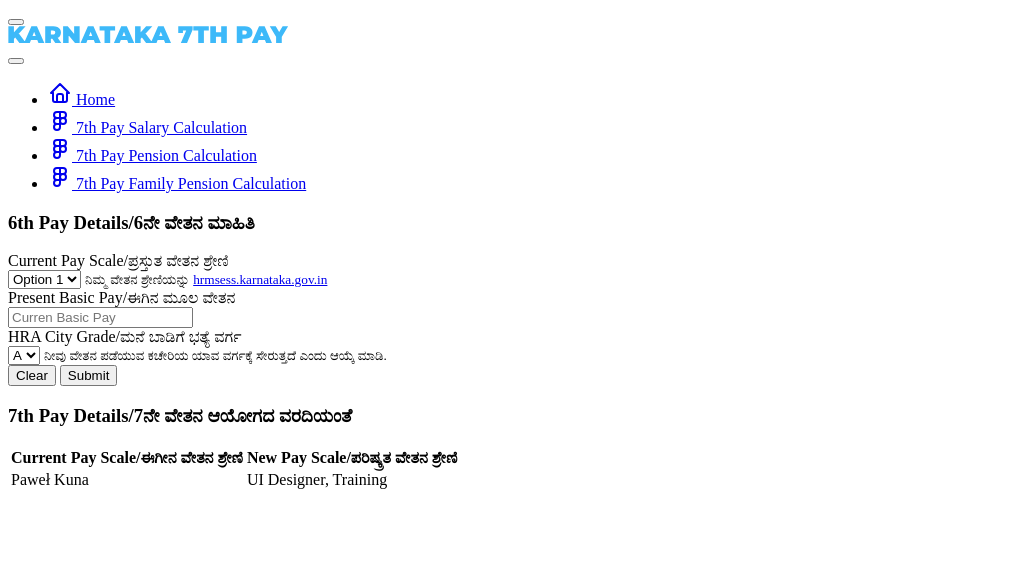
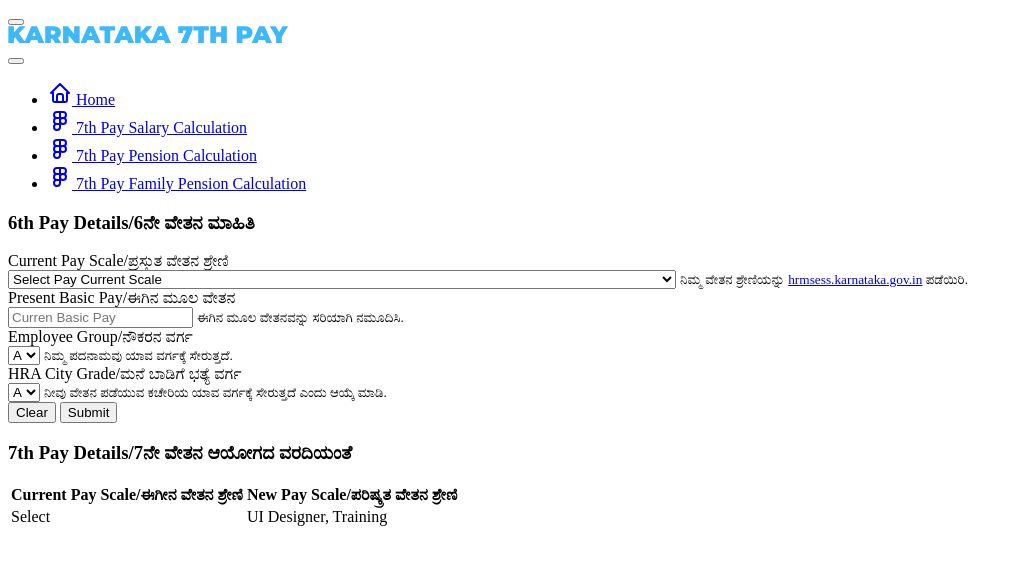
Before and after one commit to navabiradar/7thpaykarnataka, a SvelteKit app: page /7thPaySalaryCalculation in a window 1280 px wide. Shown: the top 564 px of the page, without its empty margins (0-1022 px from the left). Built offline with nearby package versions, Linux system fonts and the light colour scheme.

Commit message:
Updated PayScale

```diff
--- a/src/routes/7thPaySalaryCalculation/+page.svelte
+++ b/src/routes/7thPaySalaryCalculation/+page.svelte
@@ -1,4 +1,11 @@
 <script>
+
+  let formValues = {
+    "basicPay" : 0,
+    "payScale" : "Select",
+    "hraGroup" : "",
+    "group" : "",
+  }
 
 </script>
 
@@ -13,13 +20,35 @@
             <div class="mb-3">
               <label class="form-label required" for="">Current Pay Scale/ಪ್ರಸ್ತುತ ವೇತನ ಶ್ರೇಣಿ</label>
               <div>
-                <select class="form-select">
-                    <option>Option 1</option>
+                <select class="form-select" bind:value={formValues.payScale}>
+                  <option value="Select">Select Pay Current Scale</option>
+                  <option value='17000-400-18600-450-20400-500-22400-550-24600-600-27000-650-28950'>6th-Pay/17000-400-18600-450-20400-500-22400-550-24600-600-27000-650-28950</option>
+                  <option value='18600-450-20400-500-22400-550-24600-600-27000-650-29600-750-32600'>6th-Pay/18600-450-20400-500-22400-550-24600-600-27000-650-29600-750-32600</option>
+                  <option value='19950-450-20400-500-22400-550-24600-600-27000-650-29600-750-32600-850-36000-950-37900'>6th-Pay/19950-450-20400-500-22400-550-24600-600-27000-650-29600-750-32600-850-36000-950-37900</option>
+                  <option value='21400-500-22400-550-24600-600-27000-650-29600-750-32600-850-36000-950-39800-1100-42000'>6th-Pay/21400-500-22400-550-24600-600-27000-650-29600-750-32600-850-36000-950-39800-1100-42000</option>
+                  <option value='23500-550-24600-600-27000-650-29600-750-32600-850-36000-950-39800-1100-46400-1250-47650'>6th-Pay/23500-550-24600-600-27000-650-29600-750-32600-850-36000-950-39800-1100-46400-1250-47650</option>
+                  <option value='27650-650-29600-750-32600-850-36000-950-39800-1100-46400-1250-52650'>6th-Pay/27650-650-29600-750-32600-850-36000-950-39800-1100-46400-1250-52650</option>
+                  <option value='30350-750-32600-850-36000-950-39800-1100-46400-1250-53900-1450-58250'>6th-Pay/30350-750-32600-850-36000-950-39800-1100-46400-1250-53900-1450-58250</option>
+                  <option value='33450-850-36000-950-39800-1100-46400-1250-53900-1450-62600'>6th-Pay/33450-850-36000-950-39800-1100-46400-1250-53900-1450-62600</option>
+                  <option value='37900-950-39800-1100-46400-1250-53900-1450-62600-1650-70850'>6th-Pay/37900-950-39800-1100-46400-1250-53900-1450-62600-1650-70850</option>
+                  <option value='40900-1100-46400-1250-53900-1450-62600-1650-72500-1900-78200'>6th-Pay/40900-1100-46400-1250-53900-1450-62600-1650-72500-1900-78200</option>
+                  <option value='43100-1100-46400-1250-53900-1450-62600-1650-72500-1900-83900'>6th-Pay/43100-1100-46400-1250-53900-1450-62600-1650-72500-1900-83900</option>
+                  <option value='45300-1100-46400-1250-53900-1450-62600-1650-72500-1900-83900-2200-88300'>6th-Pay/45300-1100-46400-1250-53900-1450-62600-1650-72500-1900-83900-2200-88300</option>
+                  <option value='52650-1250-53900-1450-62600-1650-72500-1900-83900-2200-97100'>6th-Pay/52650-1250-53900-1450-62600-1650-72500-1900-83900-2200-97100</option>
+                  <option value='56800-1450-62600-1650-72500-1900-83900-2200-97100-2500-99600'>6th-Pay/56800-1450-62600-1650-72500-1900-83900-2200-97100-2500-99600</option>
+                  <option value='67550-1650-72500-1900-83900-2200-97100-2500-104600'>6th-Pay/67550-1650-72500-1900-83900-2200-97100-2500-104600</option>
+                  <option value='74400-1900-83900-2200-97100-2500-109600'>6th-Pay/74400-1900-83900-2200-97100-2500-109600</option>
+                  <option value='82000-1900-83900-2200-97100-2500-112100-2800-117700'>6th-Pay/82000-1900-83900-2200-97100-2500-112100-2800-117700</option>
+                  <option value='90500-2200-97100-2500-112100-2800-123300'>6th-Pay/90500-2200-97100-2500-112100-2800-123300</option>
+                  <option value='97100-2500-112100-2800-128900-3100-141300'>6th-Pay/97100-2500-112100-2800-128900-3100-141300</option>
+                  <option value='104600-2500-112100-2800-128900-3100-150600'>6th-Pay/104600-2500-112100-2800-128900-3100-150600</option>
+                  <option value='25800-600-27000-650-29600-750-32600-850-36000-950-39800-1100-46400-1250-51400'>6th-Pay/25800-600-27000-650-29600-750-32600-850-36000-950-39800-1100-46400-1250-51400</option>
+                  <option value='36000-950-39800-1100-46400-1250-53900-1450-62600-1650-67550'>6th-Pay/36000-950-39800-1100-46400-1250-53900-1450-62600-1650-67550</option>
+                  <option value='48900-1250-53900-1450-62600-1650-72500-1900-83900-2200-92700'>6th-Pay/48900-1250-53900-1450-62600-1650-72500-1900-83900-2200-92700</option>
+                  <option value='61150-1450-62600-1650-72500-1900-83900-2200-97100-2500-102100'>6th-Pay/61150-1450-62600-1650-72500-1900-83900-2200-97100-2500-102100</option>
 
-                    <option>Option 3</option>
-                    <option>Option 4</option>
                   </select>
-                <small class="form-hint">ನಿಮ್ಮ ವೇತನ ಶ್ರೇಣಿಯನ್ನು <a href="https://hrmsess.karnataka.gov.in" > hrmsess.karnataka.gov.in </a> </small>
+                <small class="form-hint">ನಿಮ್ಮ ವೇತನ ಶ್ರೇಣಿಯನ್ನು <a href="https://hrmsess.karnataka.gov.in" > hrmsess.karnataka.gov.in </a> ಪಡೆಯಿರಿ. </small>
               </div>
             </div>
             <div class="mb-3">
@@ -27,10 +56,28 @@
               <div>
                 <input type="number" class="form-control" placeholder="Curren Basic Pay">
                 <small class="form-hint">
-
+                    ಈಗಿನ ಮೂಲ ವೇತನವನ್ನು ಸರಿಯಾಗಿ ನಮೂದಿಸಿ.
                 </small>
               </div>
             </div>
+            <div class="row">
+              <div class="col-6">
+                <div class="mb-3">
+                  <label class="form-label" for="">Employee Group/ನೌಕರನ ವರ್ಗ</label>
+                  <div>
+                    <select class="form-select">
+                      <option value="A">A</option>
+                      <option value="B">B</option>
+                      <option value="C">C</option>
+                      <option value="D">D</option>
+                    </select>
+                    <small class="form-hint">
+                      ನಿಮ್ಮ ಪದನಾಮವು ಯಾವ ವರ್ಗಕ್ಕೆ ಸೇರುತ್ತದೆ.
+                    </small>
+                  </div>
+                </div>
+              </div>
+              <div class="col-6">
                 <div class="mb-3">
                   <label class="form-label" for="">HRA City Grade/ಮನೆ ಬಾಡಿಗೆ ಭತ್ಯೆ ವರ್ಗ</label>
                   <div>
@@ -44,7 +91,9 @@
                     </small>
                   </div>
                 </div>
+              </div>
 
+            </div>
           </div>
           <div class="card-footer text-end">
               <button type="submit" class="btn btn-danger">Clear</button>
@@ -60,7 +109,7 @@
           <div class="card-body">
             <div class="table-responsive">
                 <table
-                      class="table table-vcenter table-nowrap">
+                      class="table table-vcenter table-bordered table-wrap">
                   <thead>
                     <tr>
                       <th>Current Pay Scale/ಈಗೀನ ವೇತನ ಶ್ರೇಣಿ</th>
@@ -70,7 +119,7 @@
                   </thead>
                   <tbody>
                     <tr>
-                      <td>Paweł Kuna</td>
+                      <td>{formValues.payScale}</td>
                       <td >
                         UI Designer, Training
                       </td>
--- /dev/null
+++ b/src/routes/7thPaySalaryCalculation/payScale.js
@@ -0,0 +1,4 @@
+export default function payScale() {
+
+
+}
```
Lines whose indentation alone changed are shown as unchanged.
